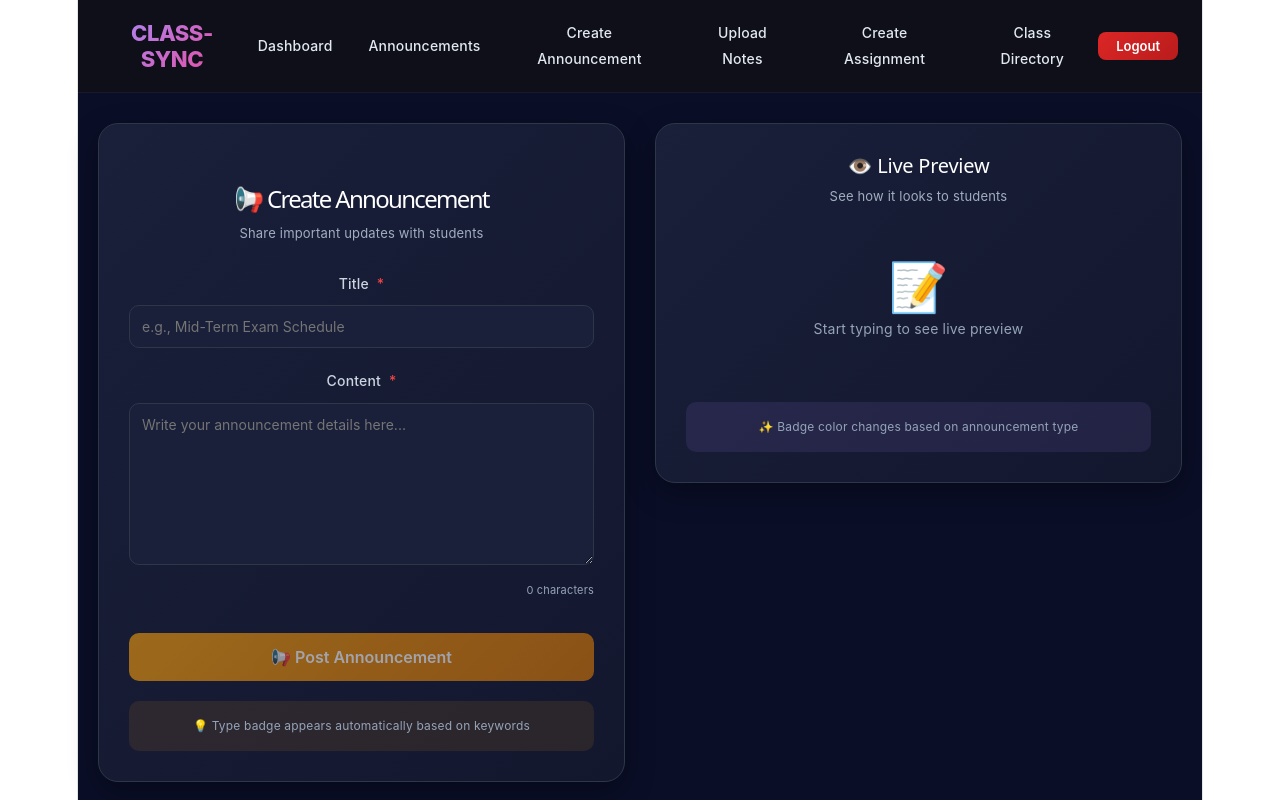
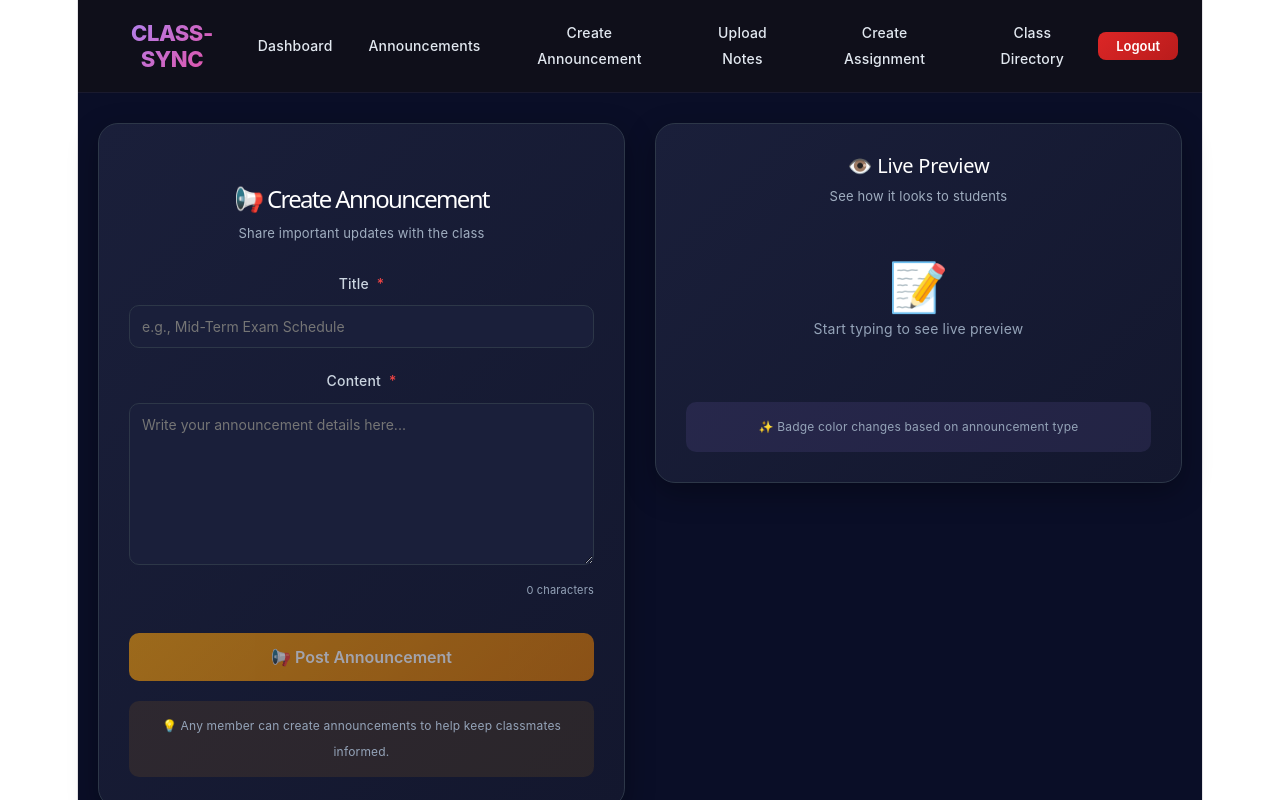
Before and after one commit to abdulsaddiq/classsyncnew, a React app in the folder frontend/: page /create-announcement in a window 1280 px wide. Shown: the top 800 px of the page. Built offline with nearby package versions, Linux system fonts and the light colour scheme; no server answers; the HTML template or start-up script is replaced by a standard one.

Commit message:
announcements and assignments updates

```diff
--- a/frontend/src/pages/CreateAnnouncement.jsx
+++ b/frontend/src/pages/CreateAnnouncement.jsx
@@ -244,7 +244,7 @@ function CreateAnnouncement() {
             {/* Form Section */}
             <div style={styles.formSection}>
               <h1 style={styles.heading}>📢 Create Announcement</h1>
-              <p style={styles.subheading}>Share important updates with students</p>
+              <p style={styles.subheading}>Share important updates with the class</p>
 
               <form onSubmit={handleSubmit}>
                 <div style={{ marginBottom: "20px" }}>
@@ -290,12 +290,10 @@ function CreateAnnouncement() {
                   onMouseEnter={(e) => {
                     if (!creating && title.trim() && content.trim()) {
                       e.currentTarget.style.opacity = "0.85";
-                      e.currentTarget.style.transform = "translateY(-2px)";
                     }
                   }}
                   onMouseLeave={(e) => {
                     e.currentTarget.style.opacity = "1";
-                    e.currentTarget.style.transform = "translateY(0)";
                   }}
                 >
                   {creating ? "⏳ Creating..." : "📢 Post Announcement"}
@@ -303,7 +301,7 @@ function CreateAnnouncement() {
 
                 <div style={styles.infoBox}>
                   <p style={styles.infoText}>
-                    💡 Type badge appears automatically based on keywords
+                    💡 Any member can create announcements to help keep classmates informed.
                   </p>
                 </div>
               </form>
--- a/frontend/src/pages/CreateAssignment.jsx
+++ b/frontend/src/pages/CreateAssignment.jsx
@@ -209,8 +209,7 @@ function CreateAssignment() {
       background: "linear-gradient(135deg, #1a1f3a 0%, #13172e 100%)",
       borderRadius: "16px",
       padding: "24px",
-      border: "2px solid #a78bfa",
-      boxShadow: "0 0 20px rgba(167, 139, 250, 0.15)",
+      border: "1px solid #a78bfa",
       transition: "all 0.3s ease"
     },
     summaryTitle: {
@@ -365,12 +364,10 @@ function CreateAssignment() {
                 onMouseEnter={(e) => {
                   if (!creating && title.trim() && subjectId) {
                     e.currentTarget.style.opacity = "0.85";
-                    e.currentTarget.style.transform = "translateY(-2px)";
                   }
                 }}
                 onMouseLeave={(e) => {
                   e.currentTarget.style.opacity = "1";
-                  e.currentTarget.style.transform = "translateY(0)";
                 }}
               >
                 {creating ? "⏳ Creating..." : "🚀 Create Assignment"}
@@ -378,7 +375,7 @@ function CreateAssignment() {
 
               <div style={styles.infoBox}>
                 <p style={styles.infoText}>
-                  💡 Students will see this assignment in their dashboard
+                  💡 This assignment will appear inside the selected subject page
                 </p>
               </div>
             </div>
```
